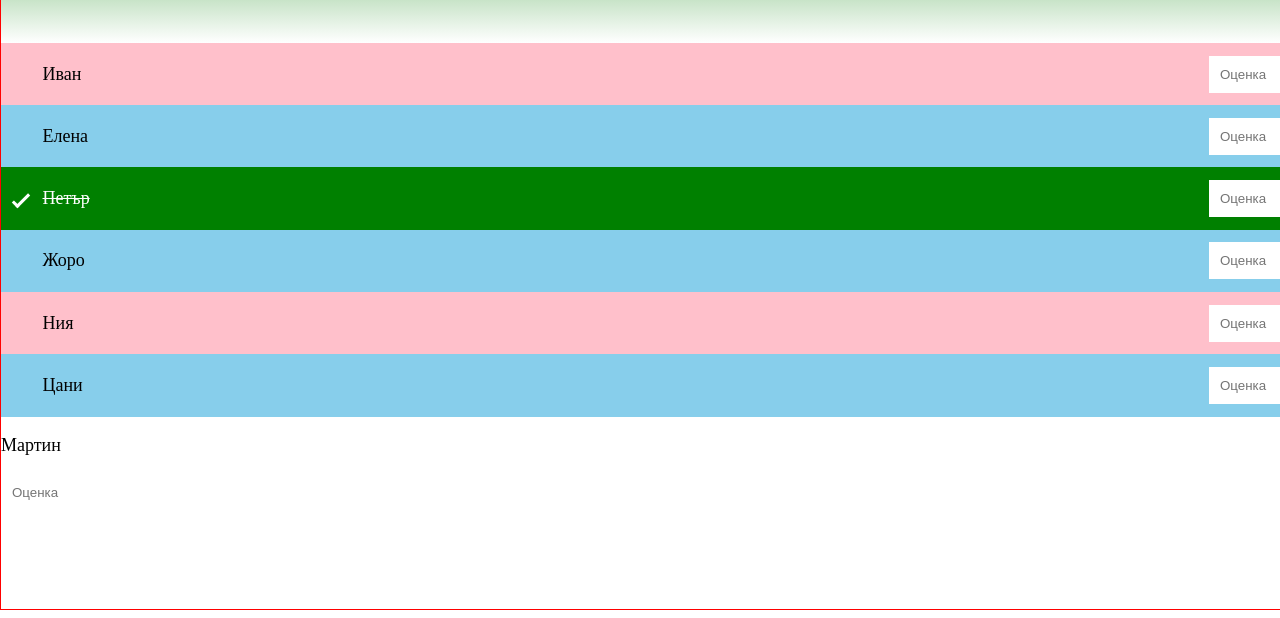
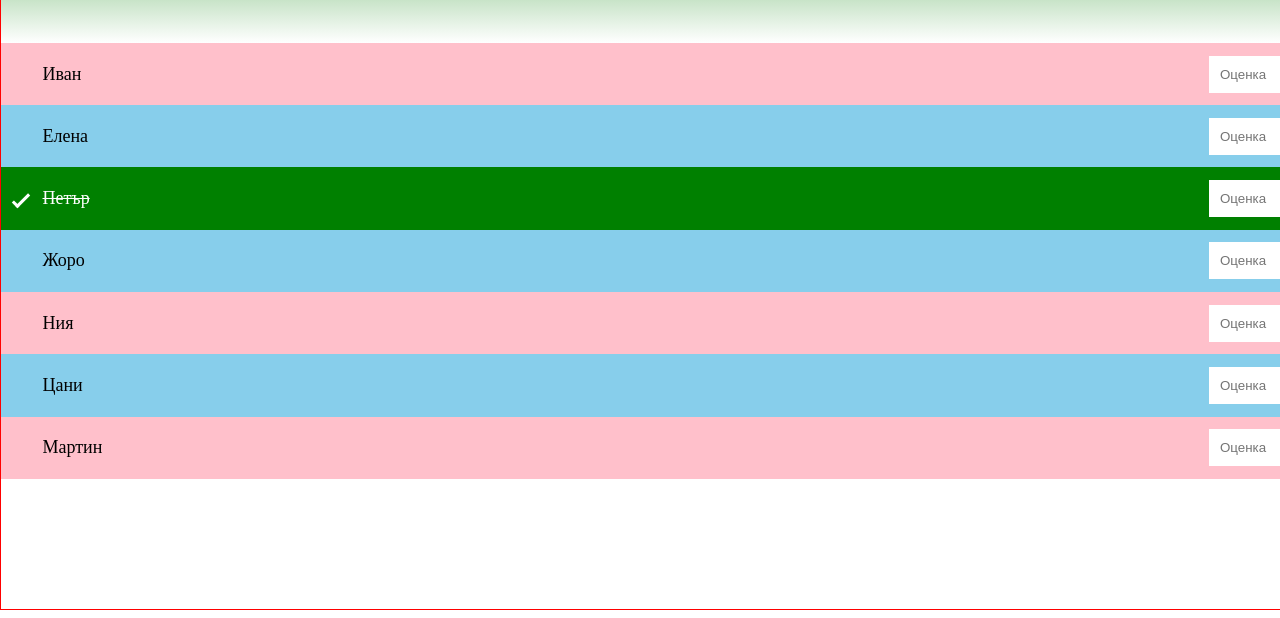
Before and after one commit to StefaniP02/Student-List-html-css, a plain HTML site: page index.html in a window 1280 px wide. Shown: the part 182-800 px from the top of the page. Drawn offline with Linux system fonts and the light colour scheme.

Commit message:
Update index.html

```diff
--- a/index.html
+++ b/index.html
@@ -65,7 +65,7 @@
 					<p class="paragraph_main">Цани</p>
 					<input type="number" class="grade" placeholder="Оценка" >
 				</li>
-				<li classs="container pink">
+				<li class="container pink">
 					<div class="container_checkmark"></div>
 					<p class="paragraph_main">Мартин</p>
 					<input type="number" class="grade" placeholder="Оценка" >
```
